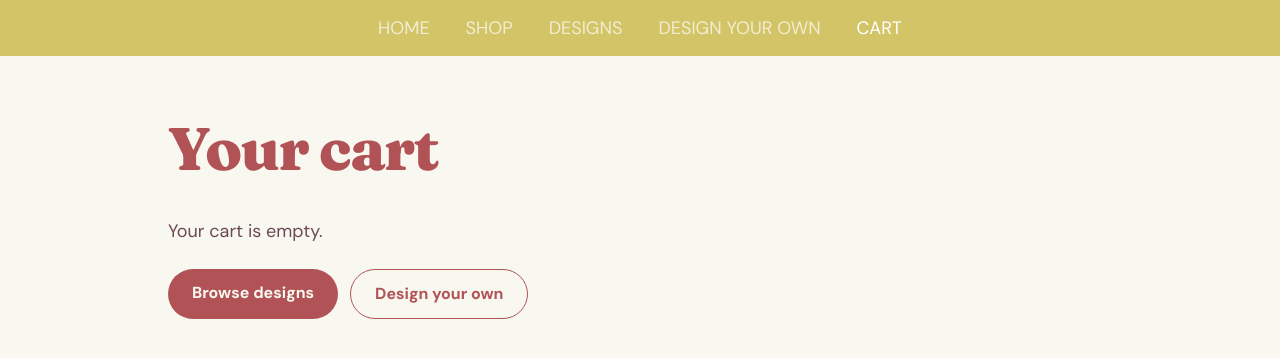
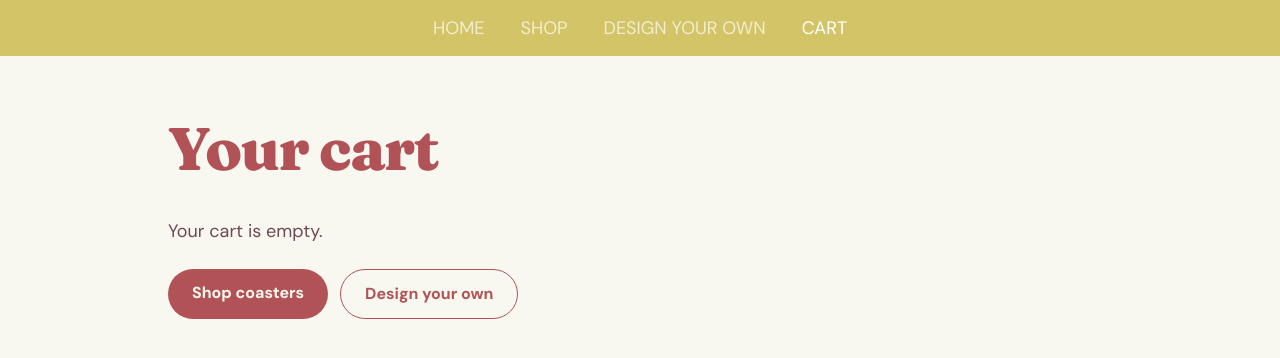
Before and after one commit to leiferickson10/tiled-house, a Next.js app: page /cart in a window 1280 px wide. Shown: the top 358 px of the page. Built offline with nearby package versions, Linux system fonts and the light colour scheme.

Commit message:
Remove old Designs tab; send /designs and old links to /shop
Co-Authored-By: Claude Sonnet 5.5 <noreply@anthropic.com>

```diff
--- a/app/checkout/return/page.tsx
+++ b/app/checkout/return/page.tsx
@@ -80,7 +80,7 @@ export default async function ReturnPage({
           </p>
         )}
         <p>
-          <Link href="/designs" className="font-bold underline underline-offset-4">
+          <Link href="/shop" className="font-bold underline underline-offset-4">
             Keep shopping
           </Link>
         </p>
--- a/app/components/CartView.tsx
+++ b/app/components/CartView.tsx
@@ -14,7 +14,7 @@ export default function CartView() {
       <div>
         <p className="text-lg text-[#4a1d31]/80">Your cart is empty.</p>
         <div className="mt-6 flex flex-wrap gap-3">
-          <PillLink href="/designs">Browse designs</PillLink>
+          <PillLink href="/shop">Shop coasters</PillLink>
           <PillLink href="/custom" outline>
             Design your own
           </PillLink>
--- a/app/components/CheckoutView.tsx
+++ b/app/components/CheckoutView.tsx
@@ -49,8 +49,8 @@ export default function CheckoutView() {
     return (
       <p className="text-lg">
         Your cart is empty.{" "}
-        <Link href="/designs" className="font-bold underline underline-offset-4">
-          Browse designs
+        <Link href="/shop" className="font-bold underline underline-offset-4">
+          Shop coasters
         </Link>
       </p>
     );
--- a/app/components/SiteNav.tsx
+++ b/app/components/SiteNav.tsx
@@ -4,7 +4,6 @@ import CartLink from "./CartLink";
 const NAV = [
   { label: "HOME", href: "/" },
   { label: "SHOP", href: "/shop" },
-  { label: "DESIGNS", href: "/designs" },
   { label: "DESIGN YOUR OWN", href: "/custom" },
 ];
 
--- a/app/custom/page.tsx
+++ b/app/custom/page.tsx
@@ -44,8 +44,8 @@ export default async function CustomPage({
               : "Pick from the glass tile colors we have in stock and paint your own 4-inch coaster, one tile at a time."}
           </p>
           <p className="mt-3 text-sm">
-            <Link href="/designs" className="underline underline-offset-4 hover:text-[#b15356]">
-              Or browse ready-made designs
+            <Link href="/shop" className="underline underline-offset-4 hover:text-[#b15356]">
+              Or shop ready-made coasters
             </Link>
           </p>
         </header>
--- a/next.config.ts
+++ b/next.config.ts
@@ -3,6 +3,11 @@ import type { NextConfig } from "next";
 const nextConfig: NextConfig = {
   // Lets a phone on the same Wi-Fi load the dev server (http://<this PC's IP>:3000).
   allowedDevOrigins: ["10.0.0.11", "10.*.*.*", "192.168.*.*"],
+
+  // /designs was the old version of the shop; send any old links to /shop.
+  async redirects() {
+    return [{ source: "/designs", destination: "/shop", permanent: false }];
+  },
 };
 
 export default nextConfig;
```
